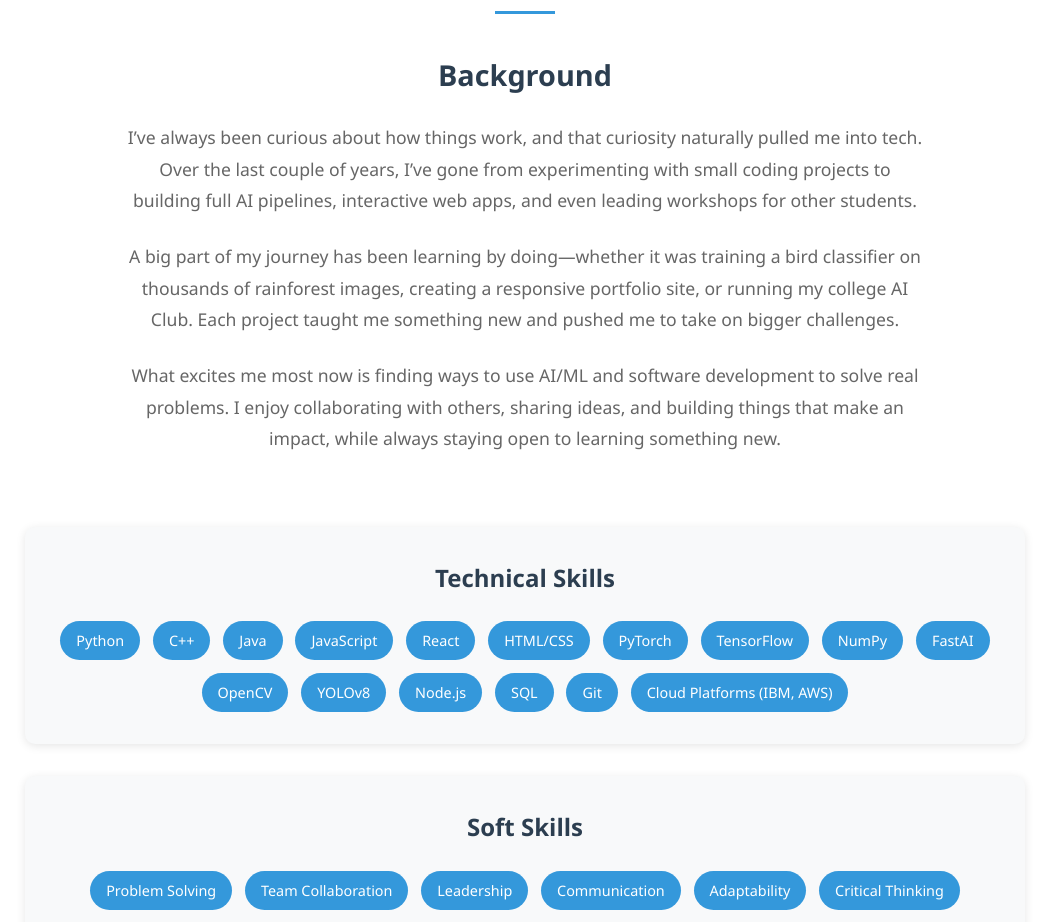
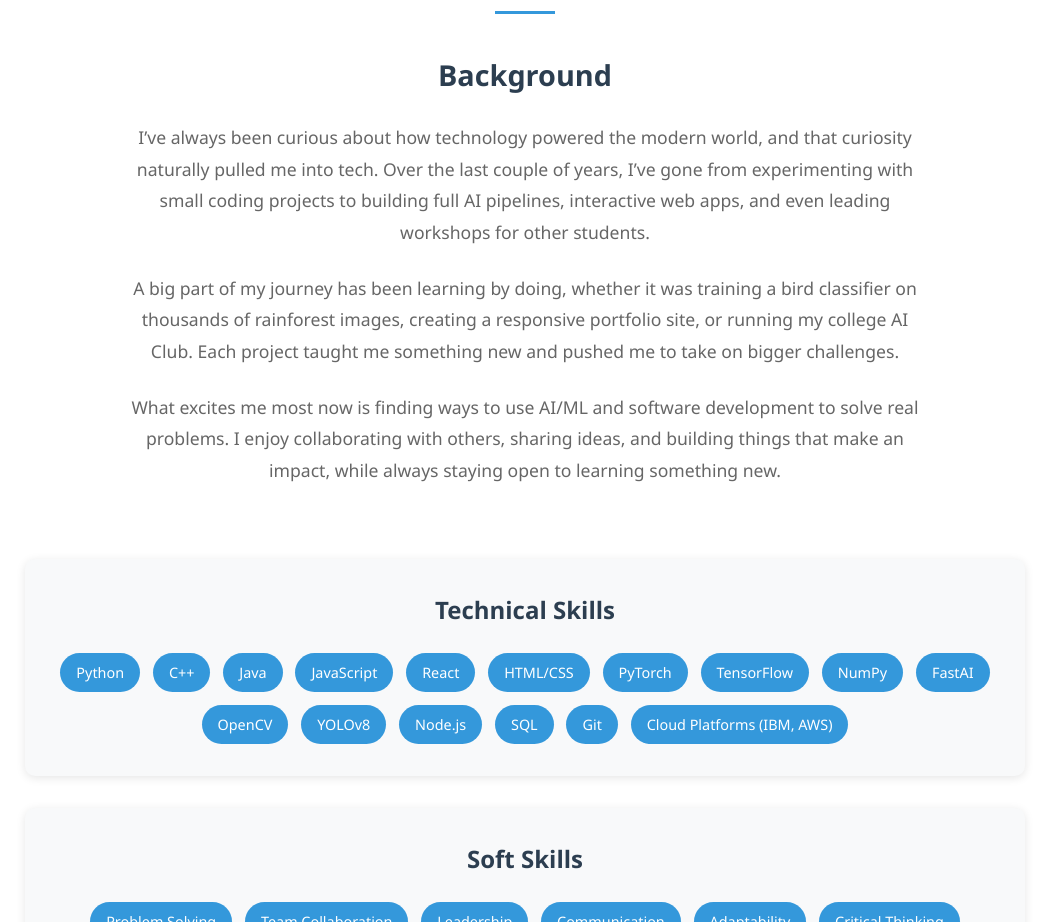
Before and after one commit to AdityaJadhav17/AdityaJadhav17.github.io, a React (Vite) app: page / in a window 1280 px wide. Shown: the part 1020-1942 px from the top of the page, without its empty margins (115-1164 px from the left). Built offline with nearby package versions, Linux system fonts and the light colour scheme.

Commit message:
Update About.jsx

```diff
--- a/src/components/About.jsx
+++ b/src/components/About.jsx
@@ -21,14 +21,14 @@ const About = () => {
           <div className="about-text">
             <h3>Background</h3>
               <p>
-                I’ve always been curious about how things work, and that curiosity naturally pulled me
+                I’ve always been curious about how technology powered the modern world, and that curiosity naturally pulled me
                 into tech. Over the last couple of years, I’ve gone from experimenting with small coding
                 projects to building full AI pipelines, interactive web apps, and even leading workshops
                 for other students.
               </p>
 
               <p>
-                A big part of my journey has been learning by doing—whether it was training a bird
+                A big part of my journey has been learning by doing, whether it was training a bird
                 classifier on thousands of rainforest images, creating a responsive portfolio site,
                 or running my college AI Club. Each project taught me something new and pushed me
                 to take on bigger challenges.
```
